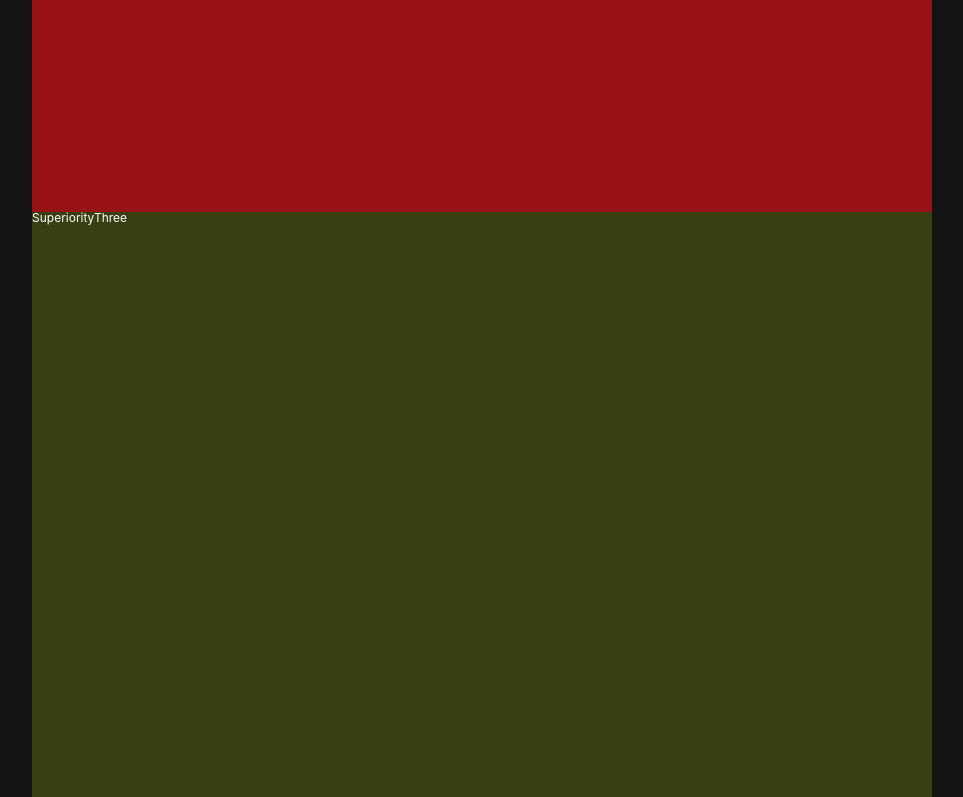
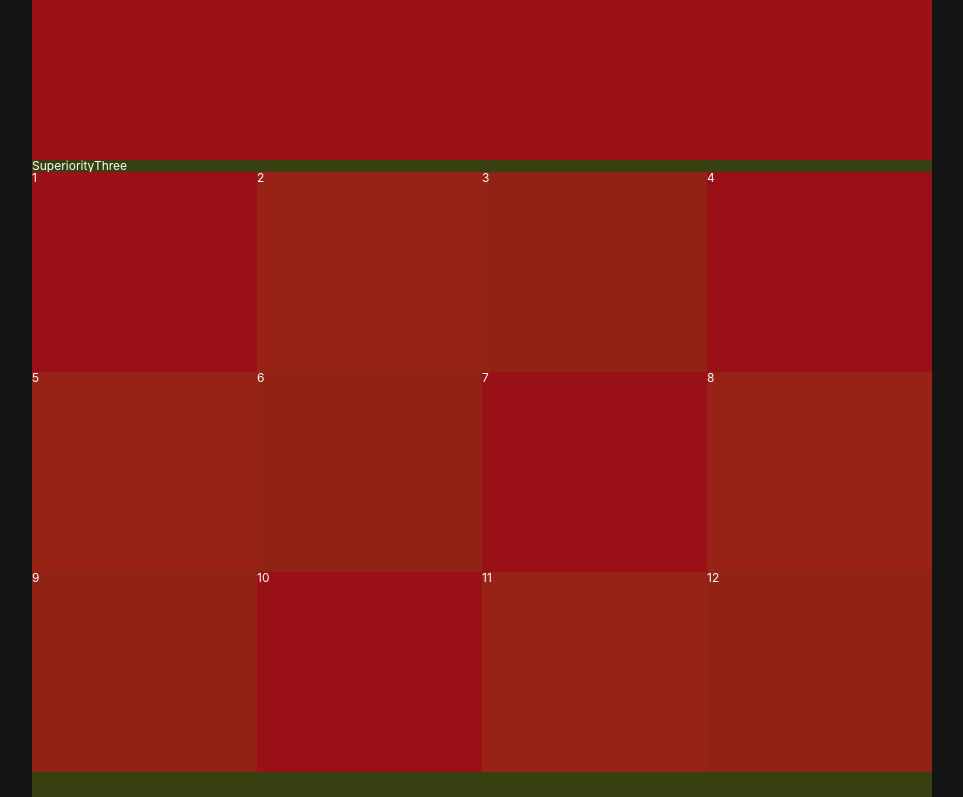
Before and after one commit to zizimoos/ODINUEHOMEPAGE, a React (Create React App) app: page / in a window 1280 px wide. Shown: the part 2000-2797 px from the top of the page, without its empty margins (158-1121 px from the left). Built offline with nearby package versions, Linux system fonts and the light colour scheme.

Commit message:
coworker base setup

```diff
--- a/src/Component/SuperiorityThree.js
+++ b/src/Component/SuperiorityThree.js
@@ -7,4 +7,55 @@ const SuperiorityThree = styled.div`
   background-color: #383f10;
 `;
 
-export default () => <SuperiorityThree>SuperiorityThree</SuperiorityThree>;
+const GridContainer = styled.div`
+  display: grid;
+  grid-template-columns: repeat(4, minmax(200px, 1fr));
+  grid-gap: 0px;
+  /* height: 100%; */
+`;
+const CoWoker01 = styled.div`
+  width: 225px;
+  height: 200px;
+  background-color: #991016;
+  &:hover {
+    transform: scale(1.05, 1.05);
+  }
+  transition: transform 0.5s ease-in-out;
+`;
+const CoWoker02 = styled.div`
+  width: 225px;
+  height: 200px;
+  background-color: #992216;
+  &:hover {
+    transform: scale(1.05, 1.05);
+  }
+  transition: transform 0.5s ease-in-out;
+`;
+const CoWoker03 = styled.div`
+  width: 225px;
+  height: 200px;
+  background-color: #902216;
+  &:hover {
+    transform: scale(1.05, 1.05);
+  }
+  transition: transform 0.5s ease-in-out;
+`;
+export default () => (
+  <SuperiorityThree>
+    SuperiorityThree
+    <GridContainer>
+      <CoWoker01>1</CoWoker01>
+      <CoWoker02>2</CoWoker02>
+      <CoWoker03>3</CoWoker03>
+      <CoWoker01>4</CoWoker01>
+      <CoWoker02>5</CoWoker02>
+      <CoWoker03>6</CoWoker03>
+      <CoWoker01>7</CoWoker01>
+      <CoWoker02>8</CoWoker02>
+      <CoWoker03>9</CoWoker03>
+      <CoWoker01>10</CoWoker01>
+      <CoWoker02>11</CoWoker02>
+      <CoWoker03>12</CoWoker03>
+    </GridContainer>
+  </SuperiorityThree>
+);
--- a/src/Routes/Home/HomePresenter.js
+++ b/src/Routes/Home/HomePresenter.js
@@ -7,7 +7,7 @@ import SuperiorityThree from "../../Component/SuperiorityThree";
 const Container = styled.div`
   width: 900px;
   margin: 0 auto;
-  margin-top: 50px;
+  margin-top: 10px;
 `;
 const MonePic = styled.div`
   width: 100%;
@@ -17,7 +17,6 @@ const MonePic = styled.div`
 
 const HomePresenter = () => (
   <Container>
-    <h1>Home</h1>
     <MonePic>M1 설명도</MonePic>
     <SuperiorityOne> </SuperiorityOne>
     <SuperiorityTwo> 차별성 2</SuperiorityTwo>
```
